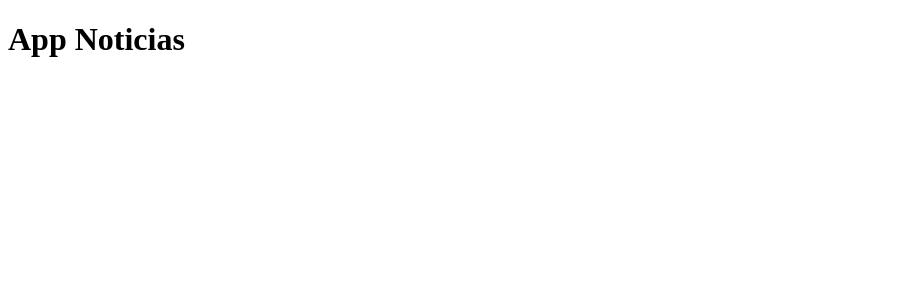
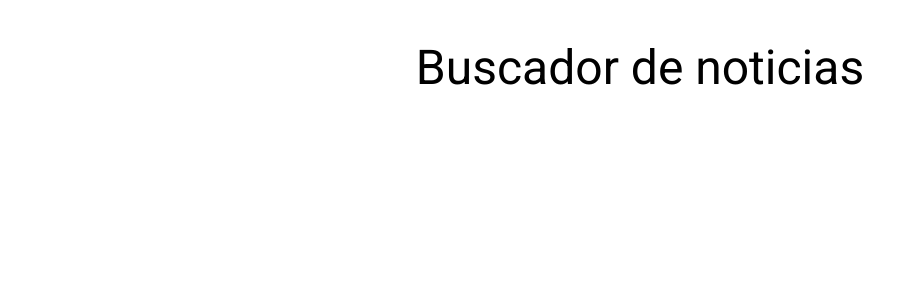
Before and after one commit to jocnn/noticias_categorias, a React (Vite) app: page / in a window 1280 px wide. Shown: the top 300 px of the page, without its empty margins (0-917 px from the left). Built offline with nearby package versions, Linux system fonts and the light colour scheme.

Commit message:
usando componentes mui

```diff
--- a/src/App.jsx
+++ b/src/App.jsx
@@ -1,9 +1,20 @@
+import { Container, Grid, Typography } from '@mui/material';
+
 function App() {
 
   return (
-    <div className="App">
-      <h1>App Noticias</h1>
-    </div>
+    <Container>
+      <header>
+        <Typography
+          align="center"
+          marginY={5}
+          component="h1"
+          variant="h3"
+        >
+          Buscador de noticias
+        </Typography>
+      </header>
+    </Container>
   )
 }
 
```
